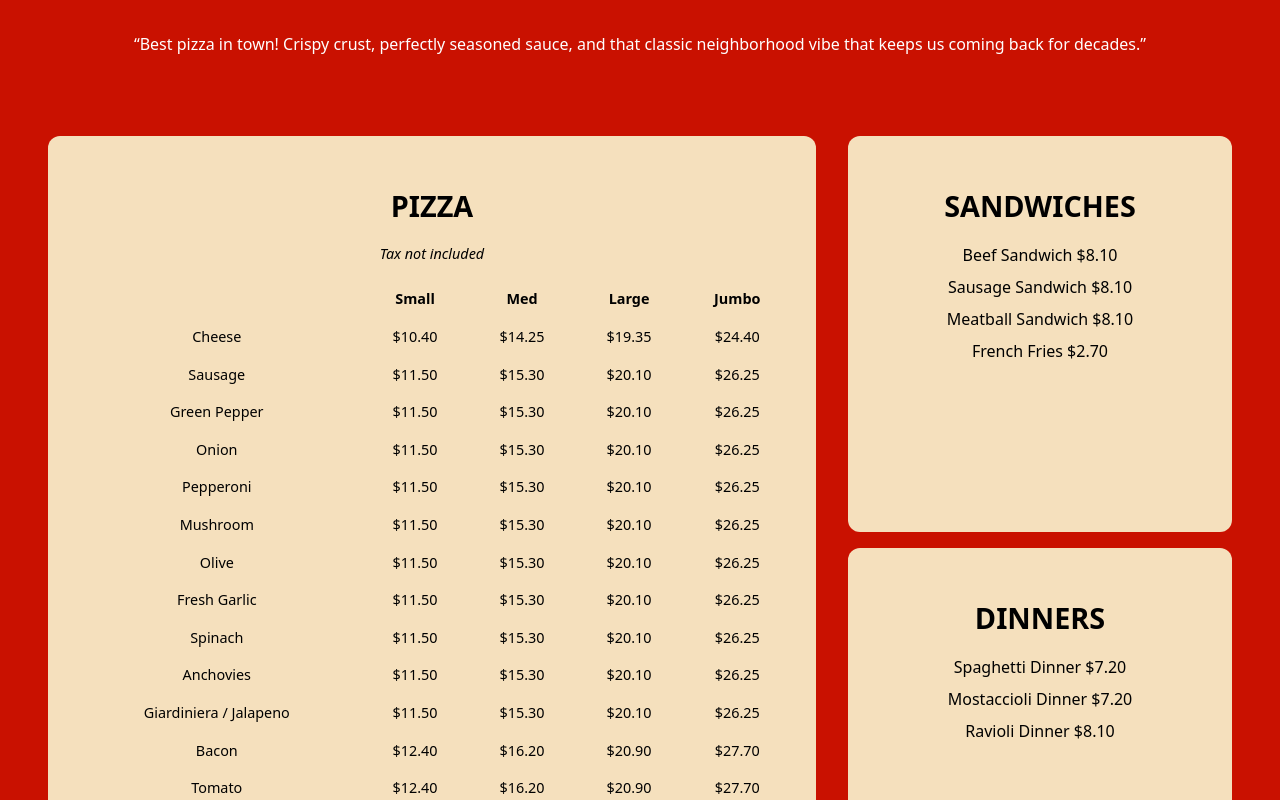
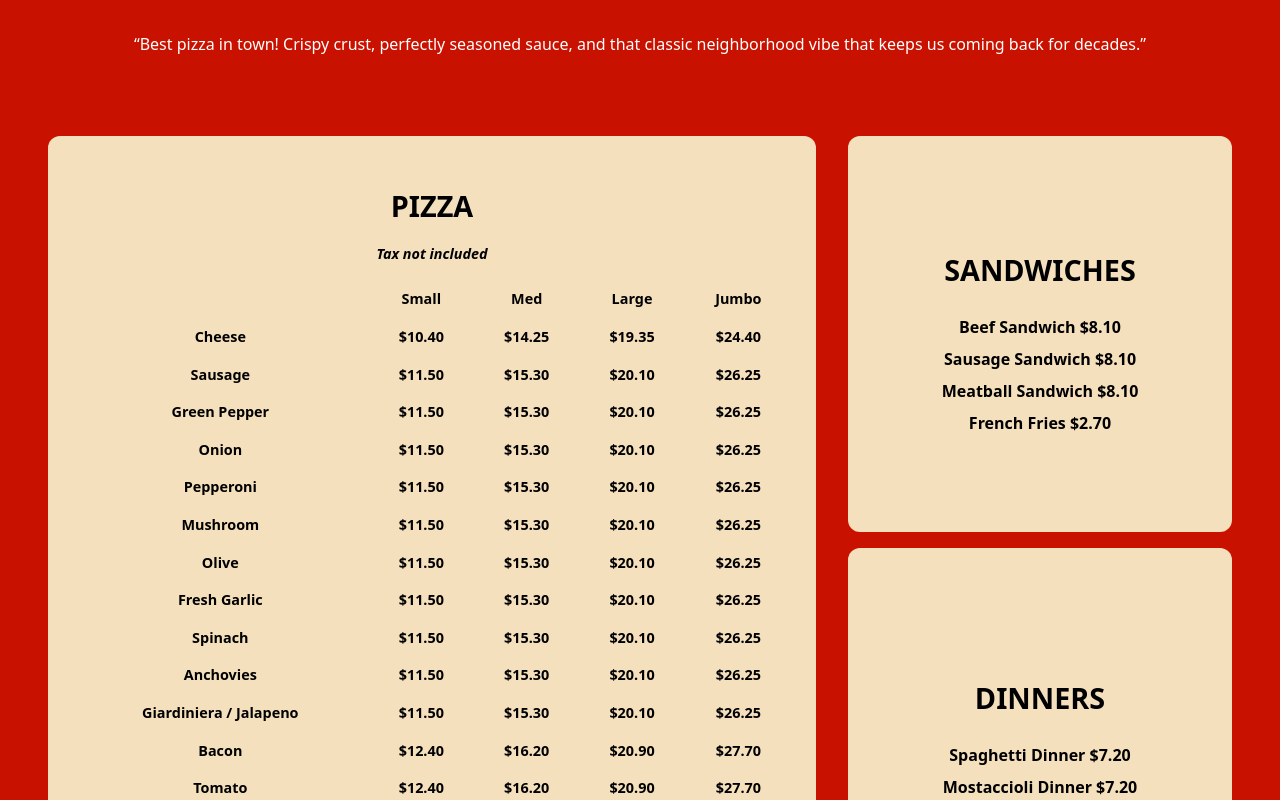
Before and after one commit to jurgenstevens/phils-pizza, a React (Vite) app: page / in a window 1280 px wide. Shown: the part 780-1580 px from the top of the page. Built offline with nearby package versions, Linux system fonts and the light colour scheme.

Commit message:
Center the content in Sandwiches and Dinners divs.

```diff
--- a/src/components/Menu/Menu.css
+++ b/src/components/Menu/Menu.css
@@ -20,21 +20,44 @@
 }
 
 /* Make right column cards stretch evenly to match pizza height */
+/* ===== Center content vertically in Sandwiches and Dinners ===== */
 .menu-right .menu-card {
-  flex: 1;
+  display: flex;
+  flex-direction: column;
+  justify-content: center; /* vertical centering */
+  align-items: center;     /* horizontal centering */
+  flex: 1;                 /* still stretch evenly to match pizza height */
+  text-align: center;      /* center text inside the card */
 }
 
 .menu-card {
   background-color: #f5e0bd; /* beige background */
   border-radius: 12px;
   padding: 1.5rem;
+}
+
+/* ===== Center content for pizza and sandwiches ===== */
+.menu-card h2,
+.menu-card p,
+.menu-card ul,
+.menu-card table,
+.menu-card li {
   text-align: center;
 }
 
+/* ===== h2 styling ===== */
 .menu-card h2 {
   font-size: 1.8rem;
   font-weight: 900;
   margin-bottom: 1rem;
+}
+
+/* ===== Slightly bold all other text ===== */
+.menu-card p,
+.menu-card td,
+.menu-card th,
+.menu-card li {
+  font-weight: 600;
 }
 
 .menu-note {
```
